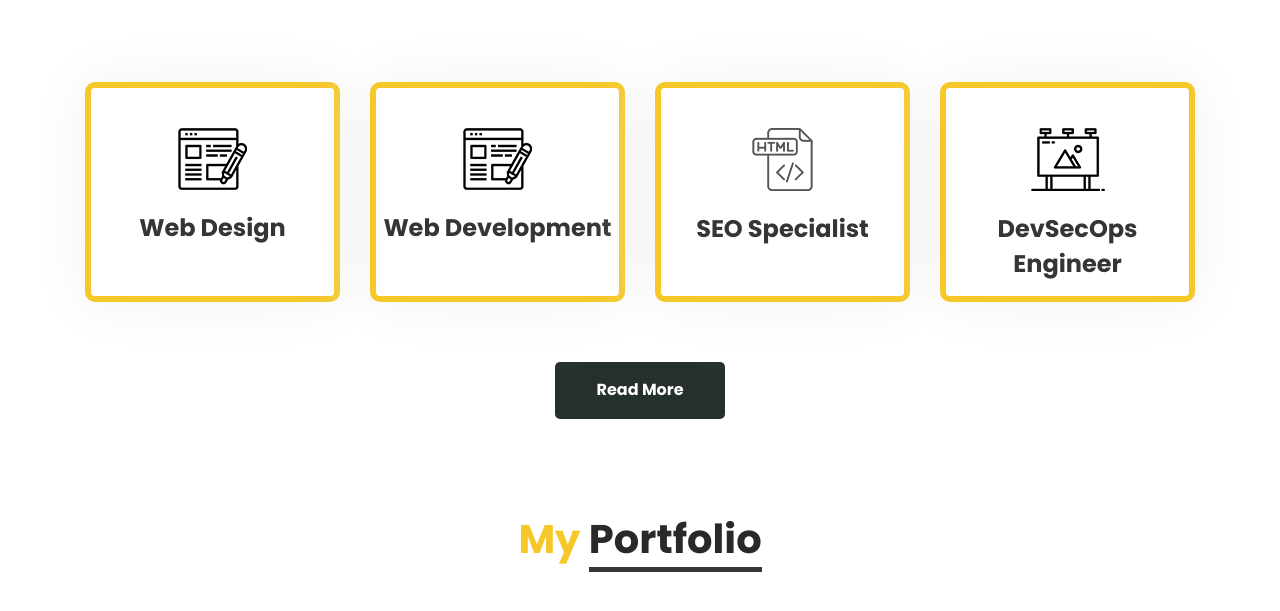
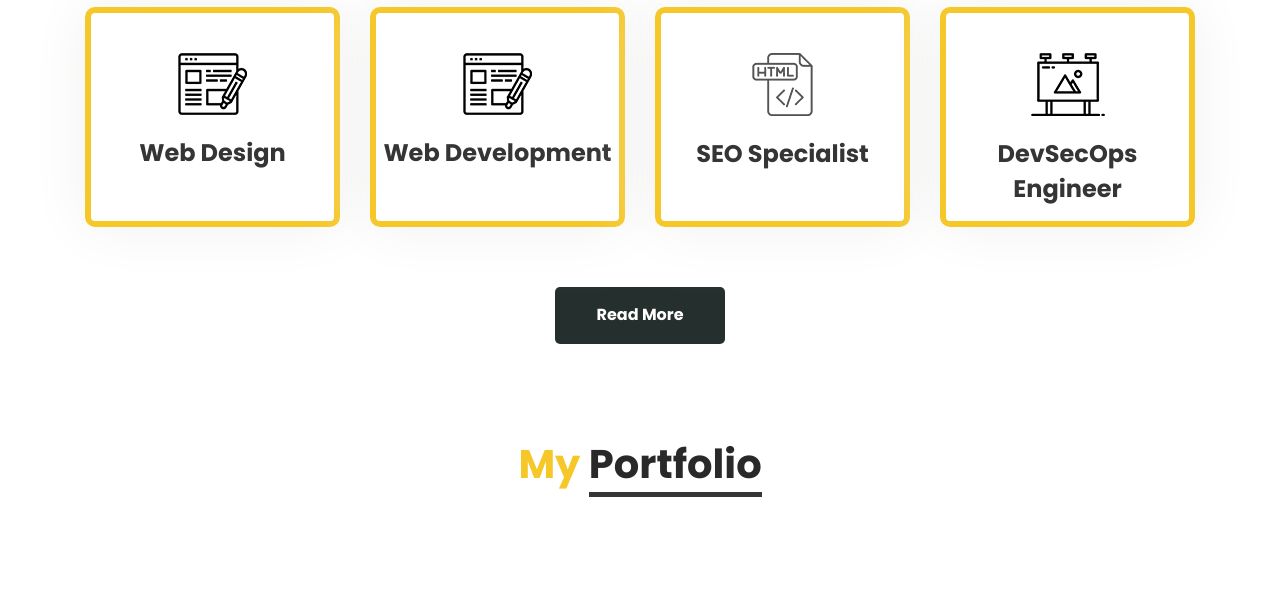
Before and after one commit to Haneef-Ur-Rahman/my-Portfolio, a plain HTML site: page index.html in a window 1280 px wide. Shown: the part 873-1484 px from the top of the page. Drawn offline with Linux system fonts and the light colour scheme; files that its build step writes are made by us from their sources.

Commit message:
Update style2.css

```diff
--- a/css/style2.css
+++ b/css/style2.css
@@ -492,7 +492,7 @@ button {
 .services_section {
     width: 100%;
     float: left;
-    margin-top: 5px;
+    margin-top: 0px;
     padding-top: 0px;
 }
 
@@ -519,7 +519,7 @@ button {
 .services_section_2 {
     width: 100%;
     float: left;
-    padding-top: 80px;
+    padding-top: 10px;
 }
 
 .box_main {
```
